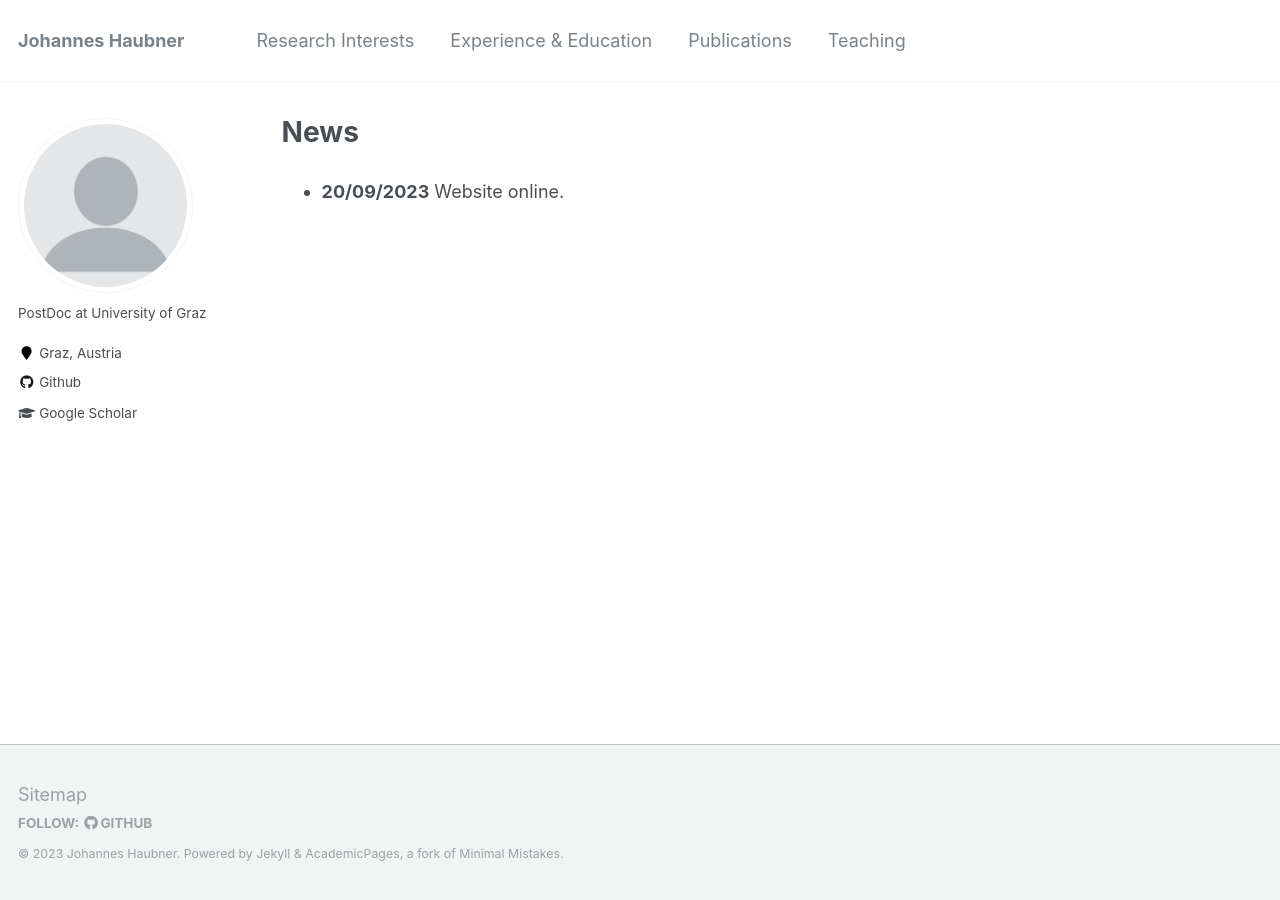
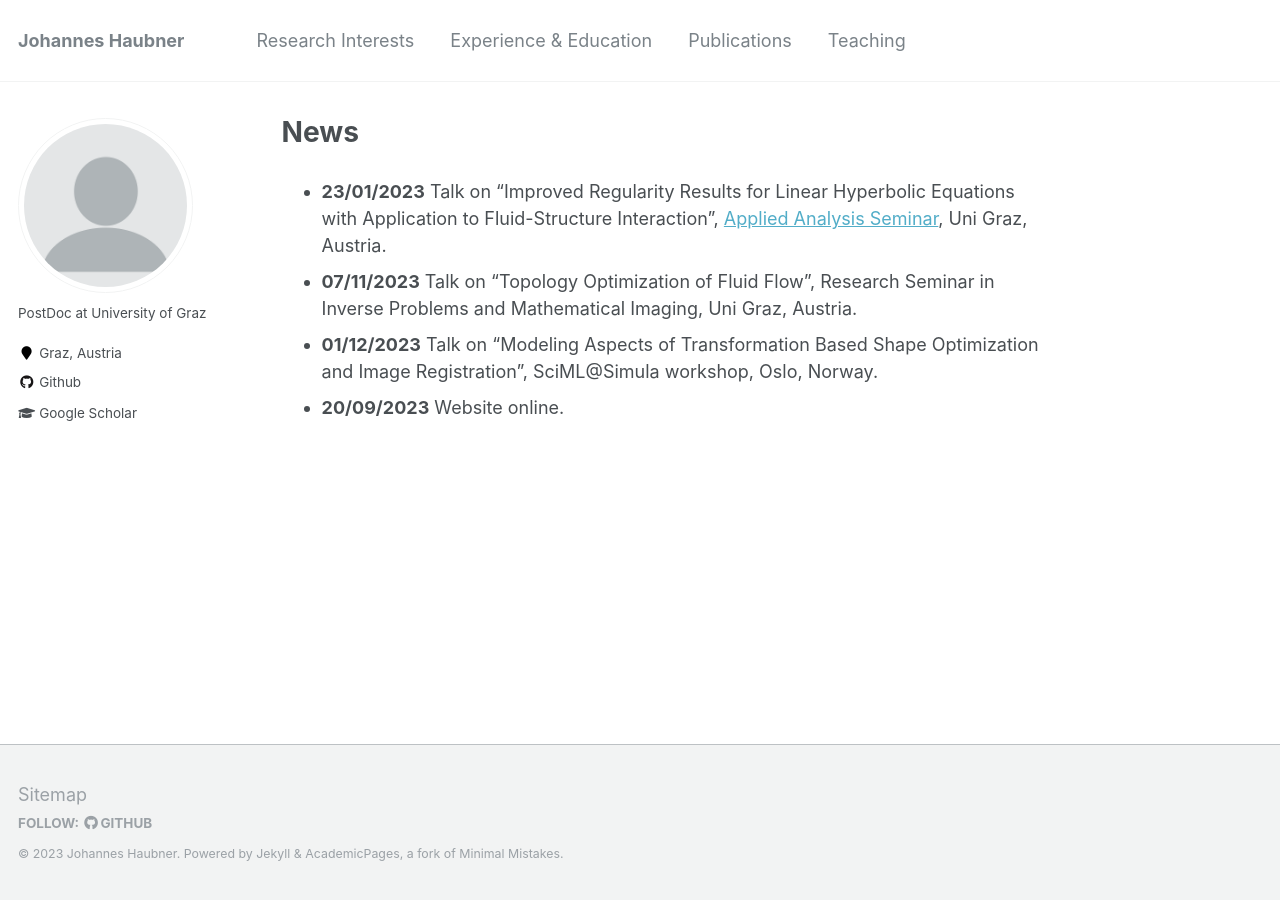
Before and after one commit to JohannesHaubner/johanneshaubner.github.io, a Jekyll site: the page built from _pages/about.md, in a window 1280 px wide. Built offline with Jekyll 4.4.1, drawn with Linux system fonts in a browser that asks for light colours.

Commit message:
Update News

```diff
--- a/_pages/about.md
+++ b/_pages/about.md
@@ -8,4 +8,7 @@ redirect_from:
   - /about.html
 ---
 
+- **23/01/2023** Talk on "Improved Regularity Results for Linear Hyperbolic Equations with Application to Fluid-Structure Interaction", <a href="https://sites.google.com/view/appliedanalysisgraz/">Applied Analysis Seminar</a>, Uni Graz, Austria.
+- **07/11/2023** Talk on "Topology Optimization of Fluid Flow", Research Seminar in Inverse Problems and Mathematical Imaging, Uni Graz, Austria.
+- **01/12/2023** Talk on "Modeling Aspects of Transformation Based Shape Optimization and Image Registration", SciML@Simula workshop, Oslo, Norway.
 - **20/09/2023** Website online.
```
